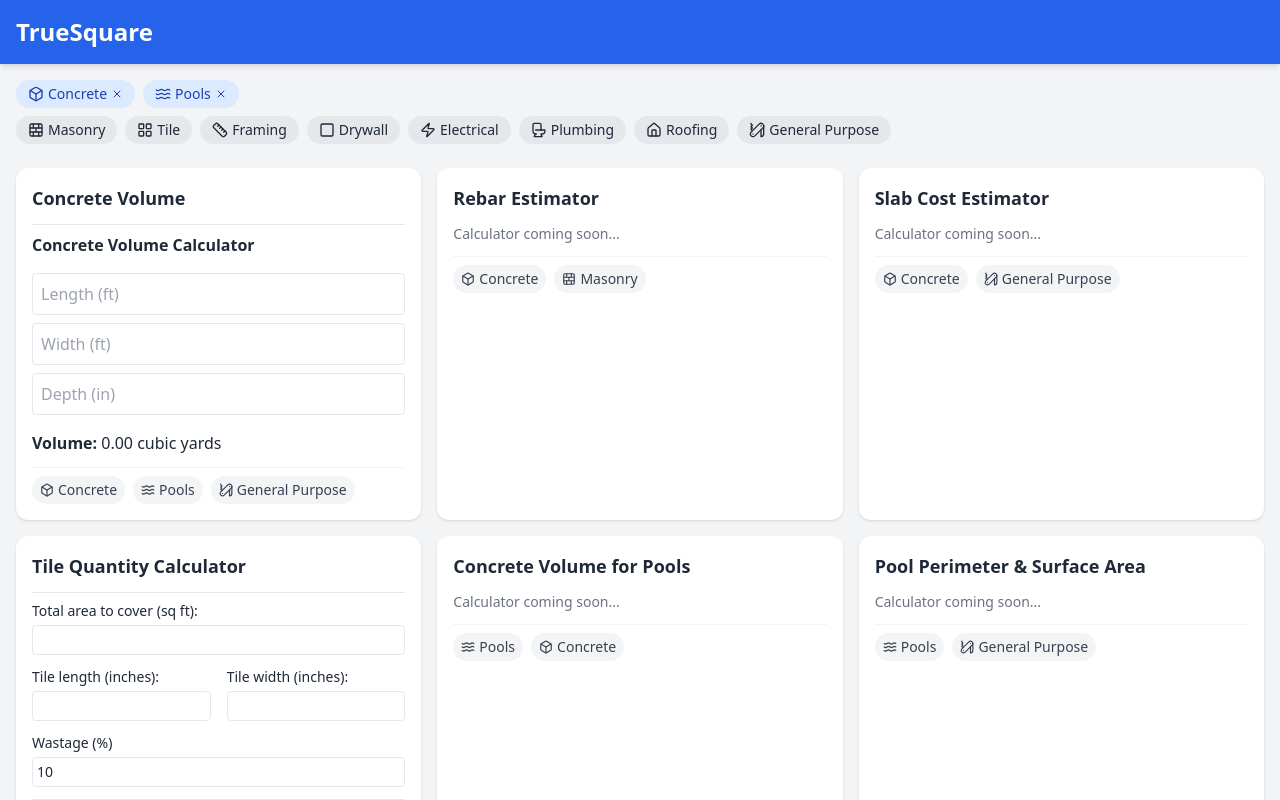
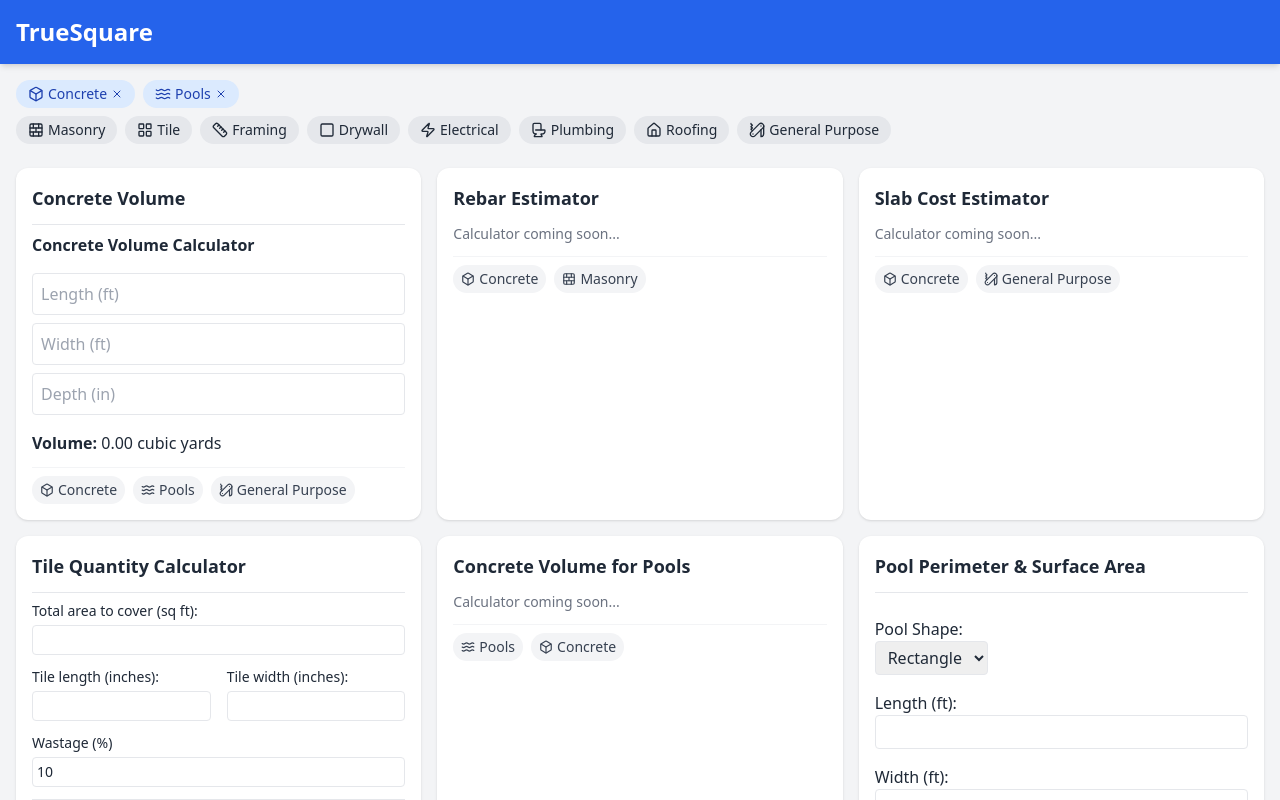
Before and after one commit to gshanahan/TrueSquare, a React (Vite) app: page / in a window 1280 px wide. Both pictures are taken after a click on the button "Pools". Shown: the top 800 px of the page. Built offline with nearby package versions, Linux system fonts and the light colour scheme.

Commit message:
Added pool perimeter & surface area calc

```diff
--- /dev/null
+++ b/src/components/calculators/PoolPerimeterSurfaceAreaCalculator.jsx
@@ -0,0 +1,97 @@
+import React, { useState } from 'react';
+
+export default function PoolPerimeterSurfaceAreaCalculator() {
+  const [shape, setShape] = useState('rectangle');
+  const [length, setLength] = useState('');
+  const [width, setWidth] = useState('');
+  const [diameter, setDiameter] = useState('');
+  const [results, setResults] = useState(null);
+
+  const calculate = () => {
+    let perimeter = 0;
+    let area = 0;
+
+    if (shape === 'rectangle') {
+      const l = parseFloat(length);
+      const w = parseFloat(width);
+      if (!isNaN(l) && !isNaN(w)) {
+        perimeter = 2 * (l + w);
+        area = l * w;
+      }
+    } else if (shape === 'circle') {
+      const d = parseFloat(diameter);
+      if (!isNaN(d)) {
+        const r = d / 2;
+        perimeter = Math.PI * d;
+        area = Math.PI * r * r;
+      }
+    }
+
+    setResults({ perimeter: perimeter.toFixed(2), area: area.toFixed(2) });
+  };
+
+  return (
+    <div className="mt-4 space-y-4">
+      <div>
+        <label className="block font-medium">Pool Shape:</label>
+        <select
+          value={shape}
+          onChange={(e) => setShape(e.target.value)}
+          className="border px-2 py-1 rounded"
+        >
+          <option value="rectangle">Rectangle</option>
+          <option value="circle">Circle</option>
+        </select>
+      </div>
+
+      {shape === 'rectangle' && (
+        <>
+          <div>
+            <label>Length (ft):</label>
+            <input
+              type="number"
+              value={length}
+              onChange={(e) => setLength(e.target.value)}
+              className="border w-full px-2 py-1 rounded"
+            />
+          </div>
+          <div>
+            <label>Width (ft):</label>
+            <input
+              type="number"
+              value={width}
+              onChange={(e) => setWidth(e.target.value)}
+              className="border w-full px-2 py-1 rounded"
+            />
+          </div>
+        </>
+      )}
+
+      {shape === 'circle' && (
+        <div>
+          <label>Diameter (ft):</label>
+          <input
+            type="number"
+            value={diameter}
+            onChange={(e) => setDiameter(e.target.value)}
+            className="border w-full px-2 py-1 rounded"
+          />
+        </div>
+      )}
+
+      <button
+        onClick={calculate}
+        className="bg-blue-600 text-white px-4 py-2 rounded"
+      >
+        Calculate
+      </button>
+
+      {results && (
+        <div className="mt-4 bg-gray-100 p-3 rounded">
+          <p><strong>Perimeter:</strong> {results.perimeter} ft</p>
+          <p><strong>Surface Area:</strong> {results.area} sq ft</p>
+        </div>
+      )}
+    </div>
+  );
+}
--- a/src/components/calculators/index.js
+++ b/src/components/calculators/index.js
@@ -1,11 +1,14 @@
 import ConcreteVolumeCalculator from './ConcreteVolumeCalculator';
 import TileQuantityCalculator from './TileQuantityCalculator';
+import PoolPerimeterSurfaceAreaCalculator from './PoolPerimeterSurfaceAreaCalculator';
 
 // import more calculators as you create them
 
 export const calculatorComponents = {
   'Concrete Volume': ConcreteVolumeCalculator,
   'Tile Quantity Calculator': TileQuantityCalculator,
+  'Pool Perimeter & Surface Area': PoolPerimeterSurfaceAreaCalculator,
+
   // Add others here like:
   // 'Tile Quantity Calculator': TileQuantityCalculator,
 };
```
